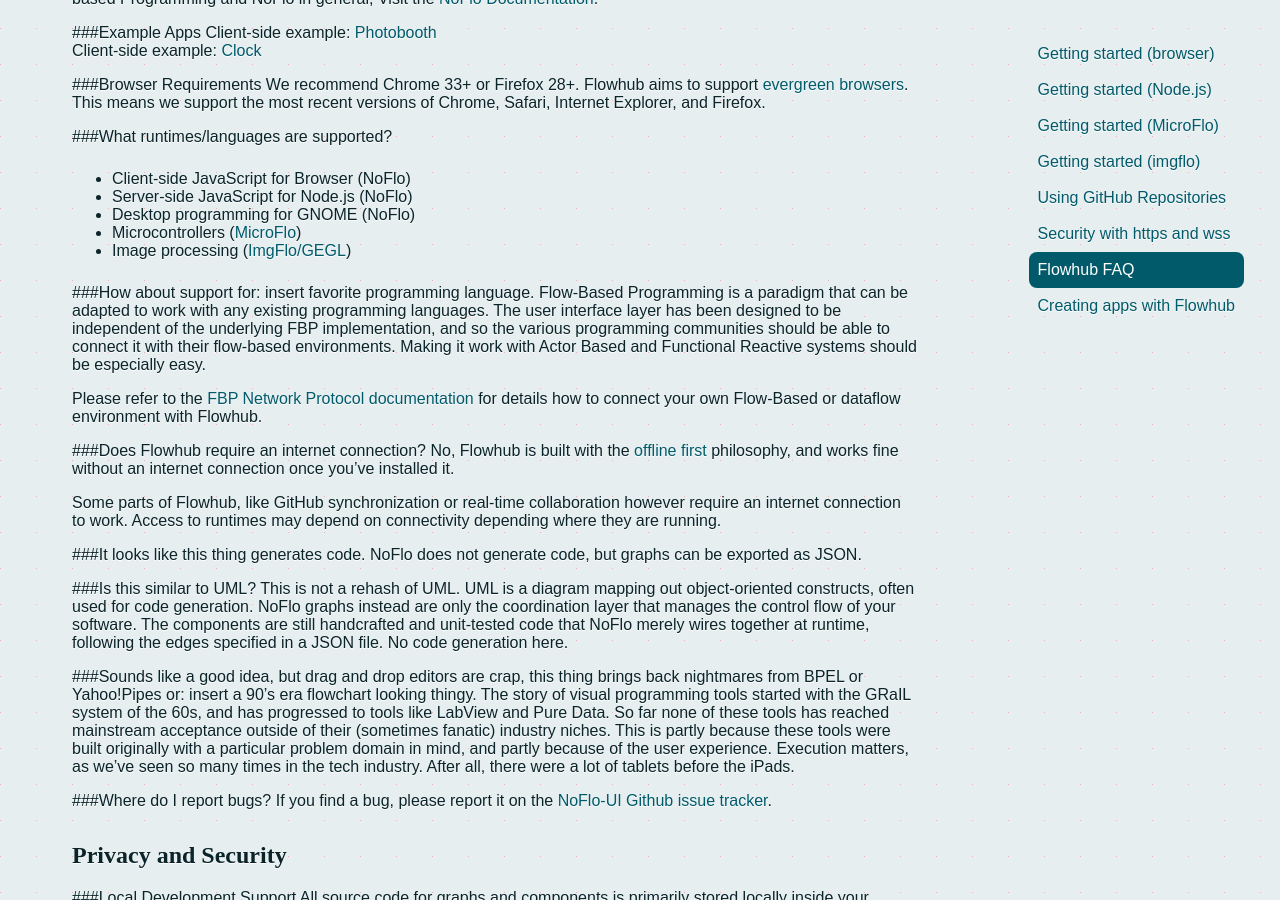
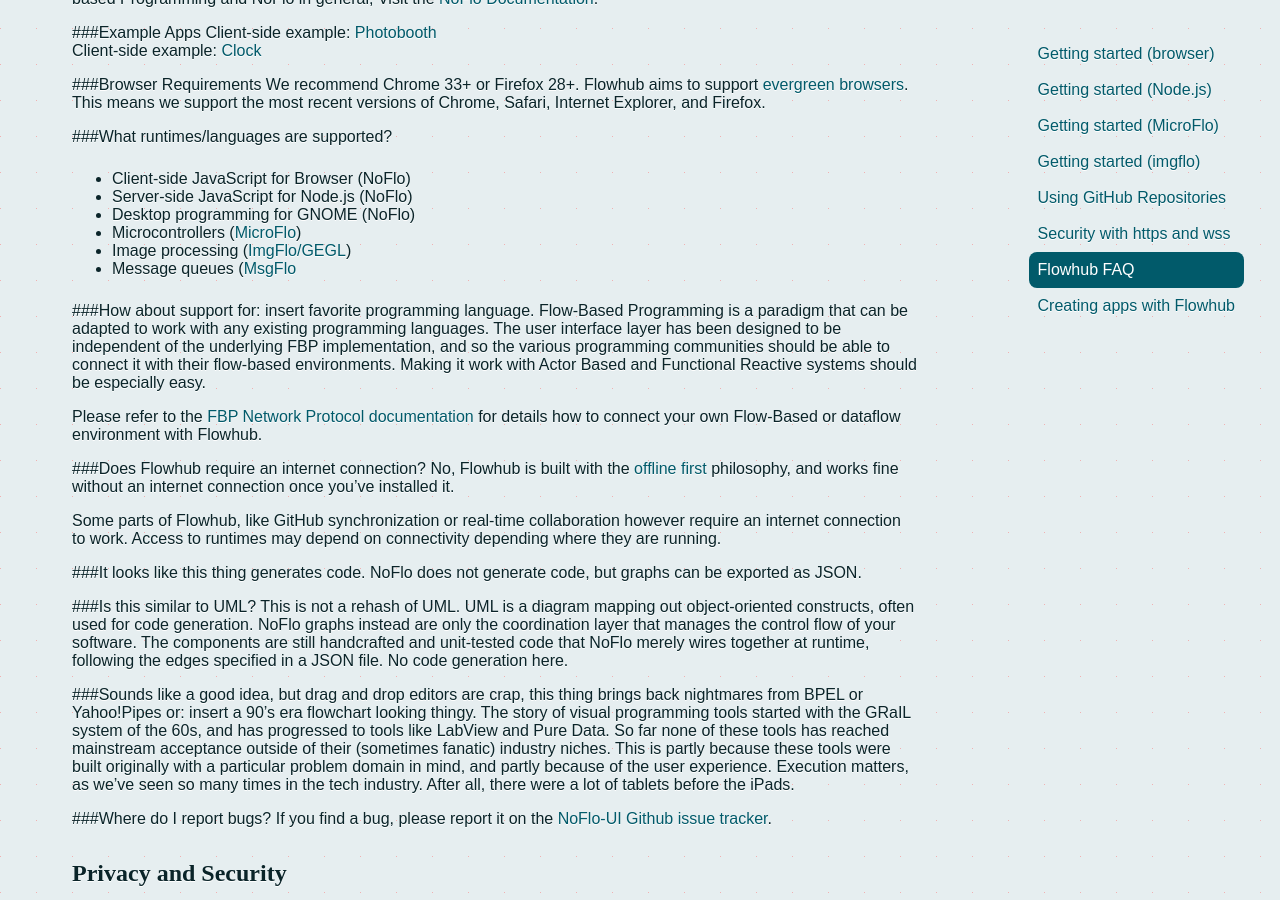
Before and after one commit to flowhub/docs.flowhub.io, a Jekyll site: the page built from _posts/2014-04-01-flowhub-faq.md, in a window 1280 px wide and 900 px high, scrolled down 728 px. Built offline with Jekyll 4.4.1, drawn with Linux system fonts in a browser that asks for light colours.

Commit message:
FAQ: Update links to runtimes

```diff
--- a/_posts/2014-04-01-flowhub-faq.md
+++ b/_posts/2014-04-01-flowhub-faq.md
@@ -50,8 +50,9 @@ We recommend Chrome 33+ or Firefox 28+. Flowhub aims to support [evergreen brows
 * Client-side JavaScript for Browser (NoFlo)
 * Server-side JavaScript for Node.js (NoFlo)
 * Desktop programming for GNOME (NoFlo)
-* Microcontrollers ([MicroFlo](https://github.com/jonnor/microflo))
-* Image processing ([ImgFlo/GEGL](https://github.com/jonnor/imgflo))
+* Microcontrollers ([MicroFlo](https://github.com/microflo/microflo))
+* Image processing ([ImgFlo/GEGL](https://github.com/imgflo/imgflo))
+* Message queues ([MsgFlo]((https://github.com/msgflo/msgflo))
 
 ###How about support for: insert favorite programming language.
 Flow-Based Programming is a paradigm that can be adapted to work with any existing programming languages. The user interface layer has been designed to be independent of the underlying FBP implementation, and so the various programming communities should be able to connect it with their flow-based environments. Making it work with Actor Based and Functional Reactive systems should be especially easy.
```
